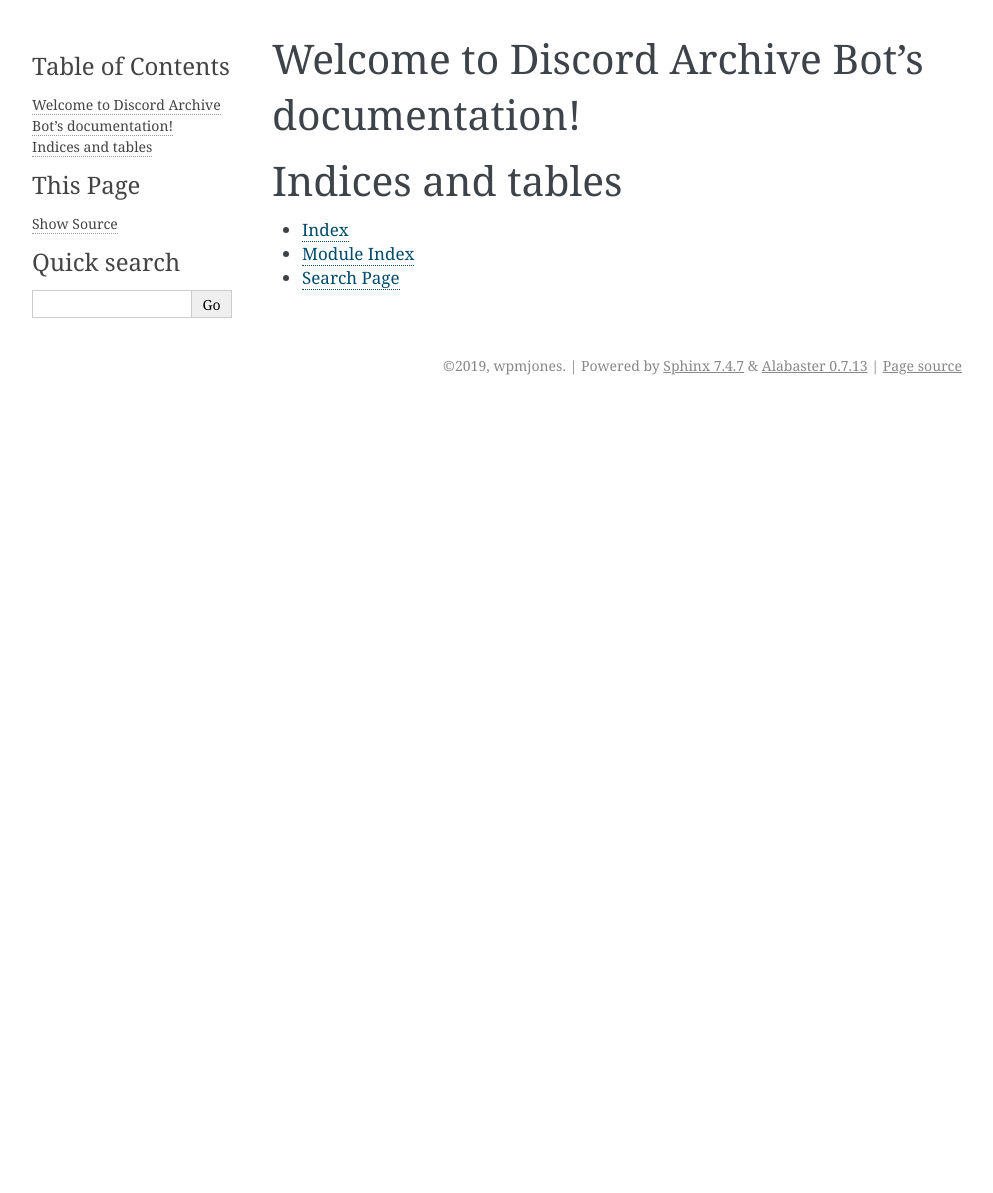
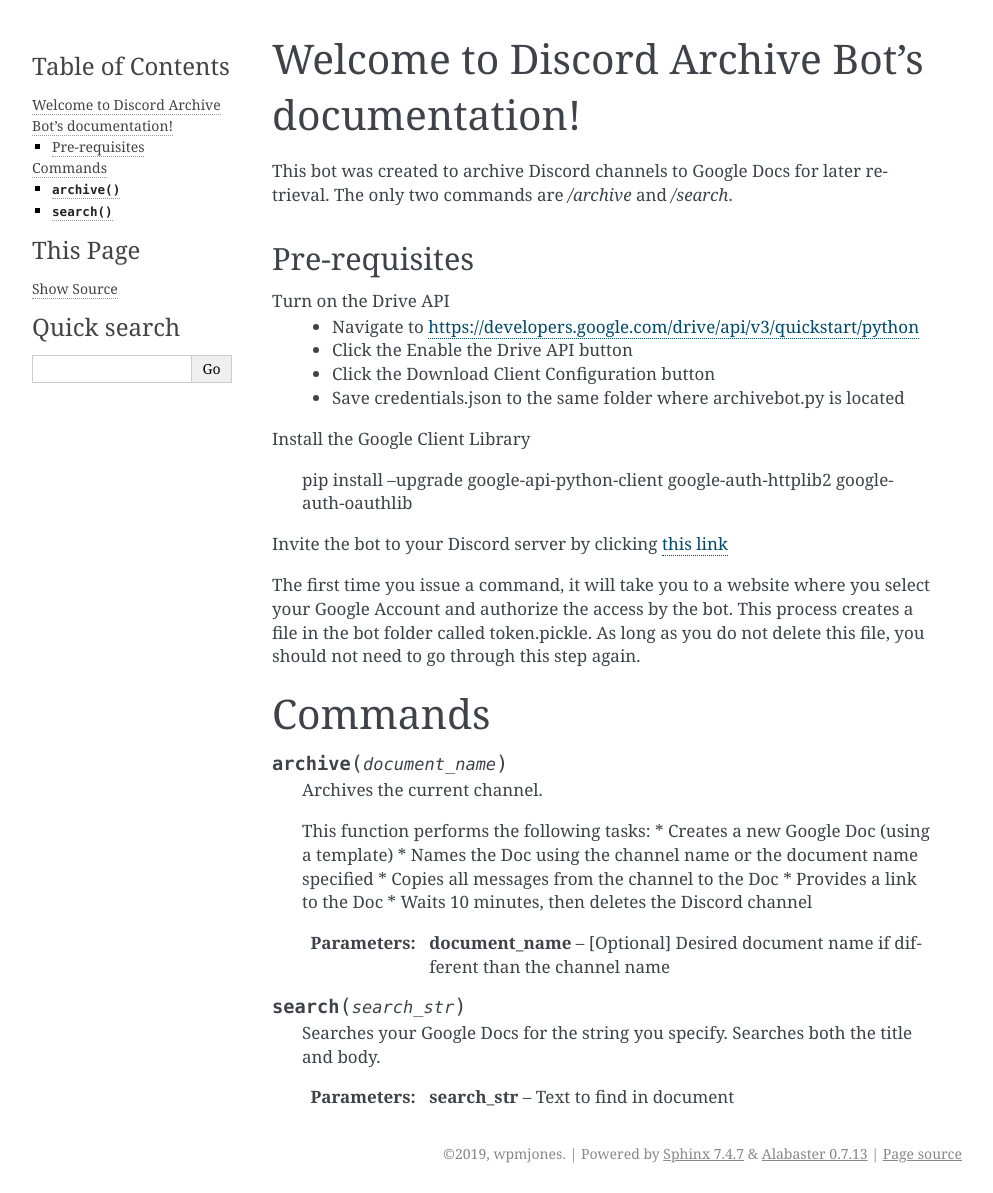
Before and after one commit to wpmjones/archivebot, a Sphinx documentation site: the page built from docs/index.rst, in a window 1280 px wide. Shown: the whole page, without its empty margins (148-1141 px from the left). Built offline with Sphinx 7.4.7, drawn with Linux system fonts in a browser that asks for light colours; before the commit the page ends 900 px from its top, so only the background shows below that.

Commit message:
readthedocs updates

```diff
--- a/docs/index.rst
+++ b/docs/index.rst
@@ -6,15 +6,48 @@
 Welcome to Discord Archive Bot's documentation!
 ===============================================
 
-.. toctree::
-   :maxdepth: 2
-   :caption: Contents:
+This bot was created to archive Discord channels to Google Docs for later retrieval.  The
+only two commands are `/archive` and `/search`.
+
+Pre-requisites
+--------------
+
+Turn on the Drive API
+ - Navigate to https://developers.google.com/drive/api/v3/quickstart/python
+ - Click the Enable the Drive API button
+ - Click the Download Client Configuration button
+ - Save credentials.json to the same folder where archivebot.py is located
+
+Install the Google Client Library
+
+    pip install --upgrade google-api-python-client google-auth-httplib2 google-auth-oauthlib
+
+Invite the bot to your Discord server by clicking `this link <https://discordapp.com/oauth2/authorize?client_id=593878554446659594&scope=bot&permissions=522320>`_
+
+The first time you issue a command, it will take you to a website where you select your
+Google Account and authorize the access by the bot. This process creates a file in the bot
+folder called token.pickle.  As long as you do not delete this file, you should not need
+to go through this step again.
 
 
+Commands
+========
 
-Indices and tables
-==================
+.. py:function:: archive(document_name)
 
-* :ref:`genindex`
-* :ref:`modindex`
-* :ref:`search`
+    Archives the current channel.
+
+    This function performs the following tasks:
+    * Creates a new Google Doc (using a template)
+    * Names the Doc using the channel name or the document name specified
+    * Copies all messages from the channel to the Doc
+    * Provides a link to the Doc
+    * Waits 10 minutes, then deletes the Discord channel
+
+    :param document_name: [Optional] Desired document name if different than the channel name
+
+.. py:function:: search(search_str)
+
+    Searches your Google Docs for the string you specify.  Searches both the title and body.
+
+    :param search_str: Text to find in document
```
Also changed, not shown: 1 other file.
